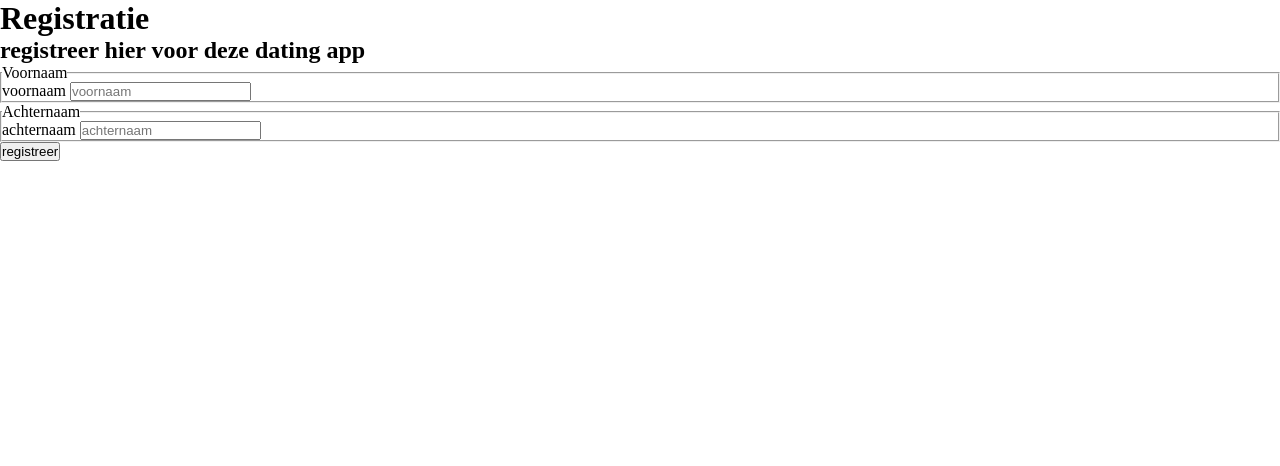
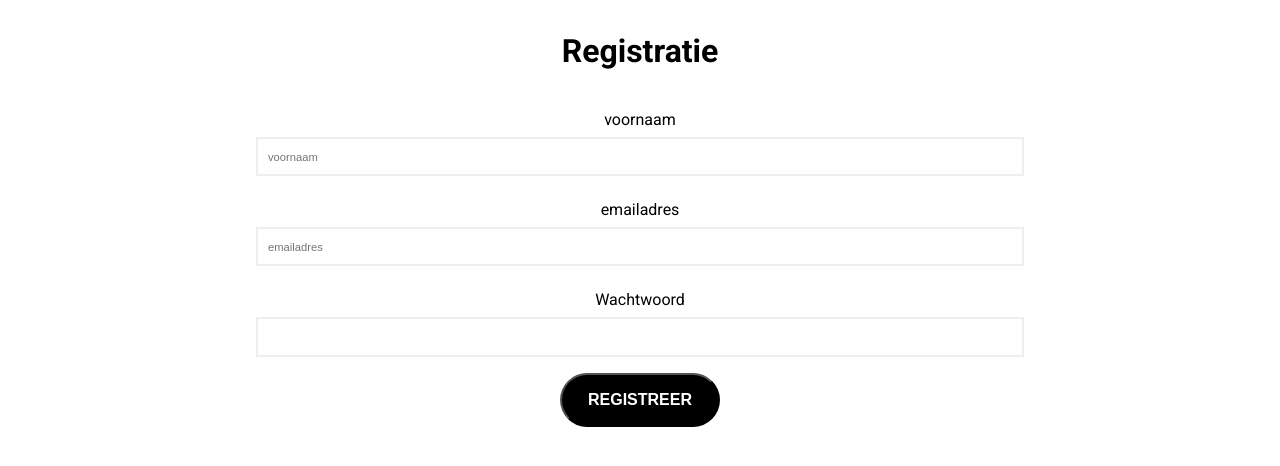
Before and after one commit to SBindels/tech, a website: page public/index.html in a window 1280 px wide. Drawn offline with nearby package versions, Linux system fonts and the light colour scheme.

```diff
--- a/package.json
+++ b/package.json
@@ -4,14 +4,17 @@
   "description": "express file server voor back-end",
   "main": "server.js",
   "scripts": {
-    "start": "nodemon server.js"
+    "start": "nodemon server.js",
+    "lint": "eslint --ignore-path .gitignore ."
   },
   "keywords": [],
   "author": "Sjoerd Bindels",
   "license": "ISC",
   "dependencies": {
+    "dotenv": "^8.2.0",
     "ejs": "^3.0.1",
     "express": "^4.17.1",
+    "mongodb": "^3.5.5",
     "nodemon": "^2.0.2"
   }
 }
--- a/public/index.html
+++ b/public/index.html
@@ -11,9 +11,7 @@
       <h1>Registratie</h1>
       <section class="registratie">
         <form action="">
-          <h2>registreer hier voor deze dating app</h2>
           <fieldset>
-            <legend>Voornaam</legend>
             <label for="voornaam">voornaam</label>
             <input
               type="text"
@@ -24,14 +22,18 @@
           </fieldset>
 
           <fieldset>
-            <legend>Achternaam</legend>
-            <label for="achternaam">achternaam</label>
+            <label for="emailadres">emailadres</label>
             <input
-              type="text"
-              name="achternaam"
-              placeholder="achternaam"
-              id="achternaam"
+              type="email"
+              name="emailadres"
+              placeholder="emailadres"
+              id="emailadres"
             />
+          </fieldset>
+
+          <fieldset>
+            <label for="pass">Wachtwoord</label>
+            <input type="password" id="pass" name="wachtwoord" required />
           </fieldset>
         </form>
 
--- a/public/style.css
+++ b/public/style.css
@@ -1,4 +1,58 @@
+@import url("https://fonts.googleapis.com/css2?family=Open+Sans&family=Roboto:wght@400;700&display=swap");
+
 * {
   margin: 0;
   padding: 0;
+  box-sizing: border-box;
 }
+
+body {
+  background-color: white;
+  font-family: "Roboto", sans-serif;
+}
+
+h1 {
+  font-size: 1.5 em;
+  text-align: center;
+  margin: 1em 1em;
+}
+
+form label {
+  display: block;
+  text-align: center;
+  margin: 0.5em;
+}
+
+fieldset {
+  border: none;
+  margin: 1em;
+}
+
+input {
+  border: 2px solid #eee;
+  background-color: #ffffff;
+  outline: none;
+  width: 60vw;
+  padding: 0 10px;
+  box-sizing: border-box;
+  height: 3.5em;
+  font-size: 0.7em;
+  font-weight: 400;
+  display: block;
+  margin: 0 auto;
+}
+
+button {
+  display: block;
+  padding: 1em 1.5em;
+  font-size: 1em;
+  font-weight: 600;
+  text-transform: uppercase;
+  color: #fff;
+  background-color: #000;
+  border-color: #000;
+  border-radius: 5em;
+  text-align: center;
+  margin: 0 auto;
+  width: 10em;
+}
--- /dev/null
+++ b/view/login.ejs
@@ -0,0 +1 @@
+login
--- a/view/registratie.ejs
+++ b/view/registratie.ejs
@@ -6,7 +6,7 @@
     <title></title>
     <meta name="description" content="">
     <meta name="viewport" content="width=device-width, initial-scale=1">
-    <link rel="stylesheet" href="">
+    <link rel="stylesheet" href="style.css" />
   </head>
     <%- include ("head.ejs") %>
   </head>
```
Also changed, not shown: server.js (+42 -5 lines), view/form.ejs (+15 -14 lines), 2 other files.
